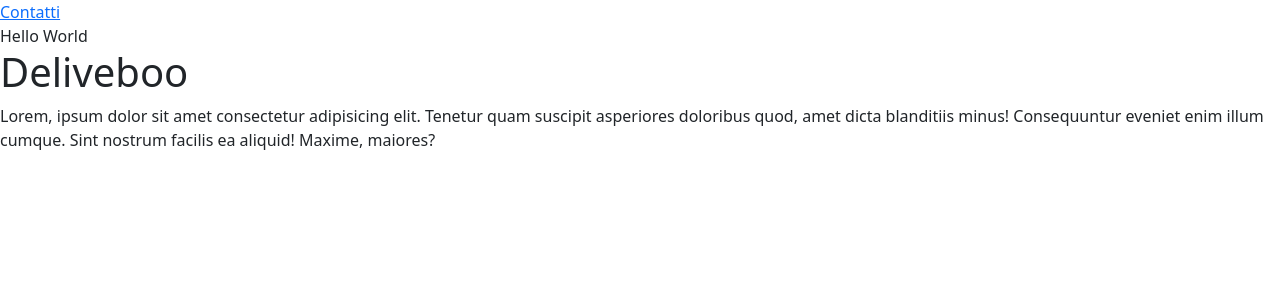
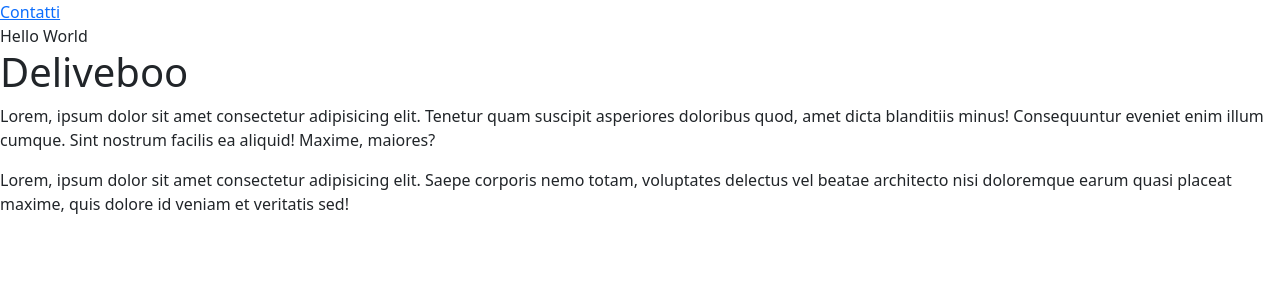
Before and after one commit to andreadldev/deliveboo-front, a Vue app: page / in a window 1280 px wide. Shown: the top 300 px of the page. Built offline with nearby package versions, Linux system fonts and the light colour scheme.

Commit message:
paragrafo

```diff
--- a/src/components/AppMain.vue
+++ b/src/components/AppMain.vue
@@ -6,6 +6,8 @@
   <p>Lorem, ipsum dolor sit amet consectetur adipisicing elit. Tenetur quam suscipit asperiores doloribus quod, amet
     dicta blanditiis minus! Consequuntur eveniet enim illum cumque. Sint nostrum facilis ea aliquid! Maxime, maiores?
   </p>
+  <p>Lorem, ipsum dolor sit amet consectetur adipisicing elit. Saepe corporis nemo totam, voluptates delectus vel beatae
+    architecto nisi doloremque earum quasi placeat maxime, quis dolore id veniam et veritatis sed!</p>
 </template>
 
 <script>
```
